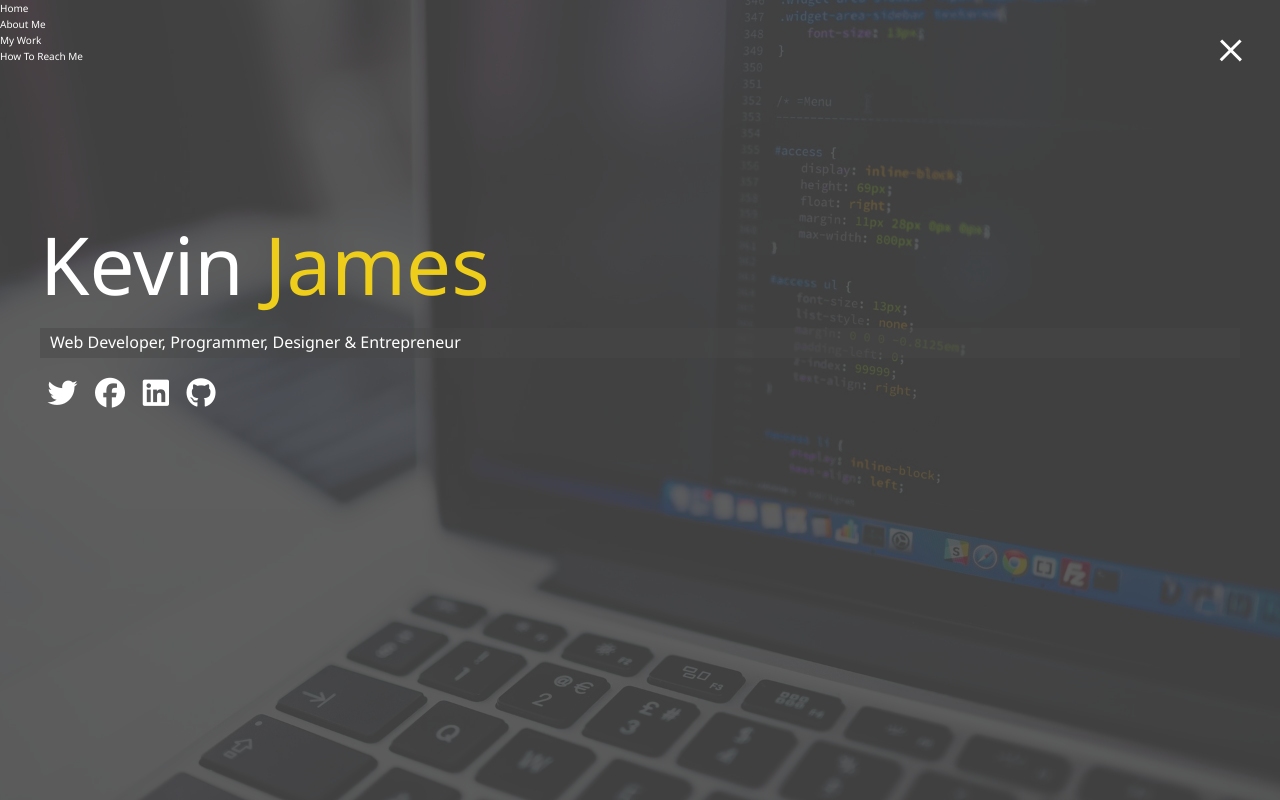
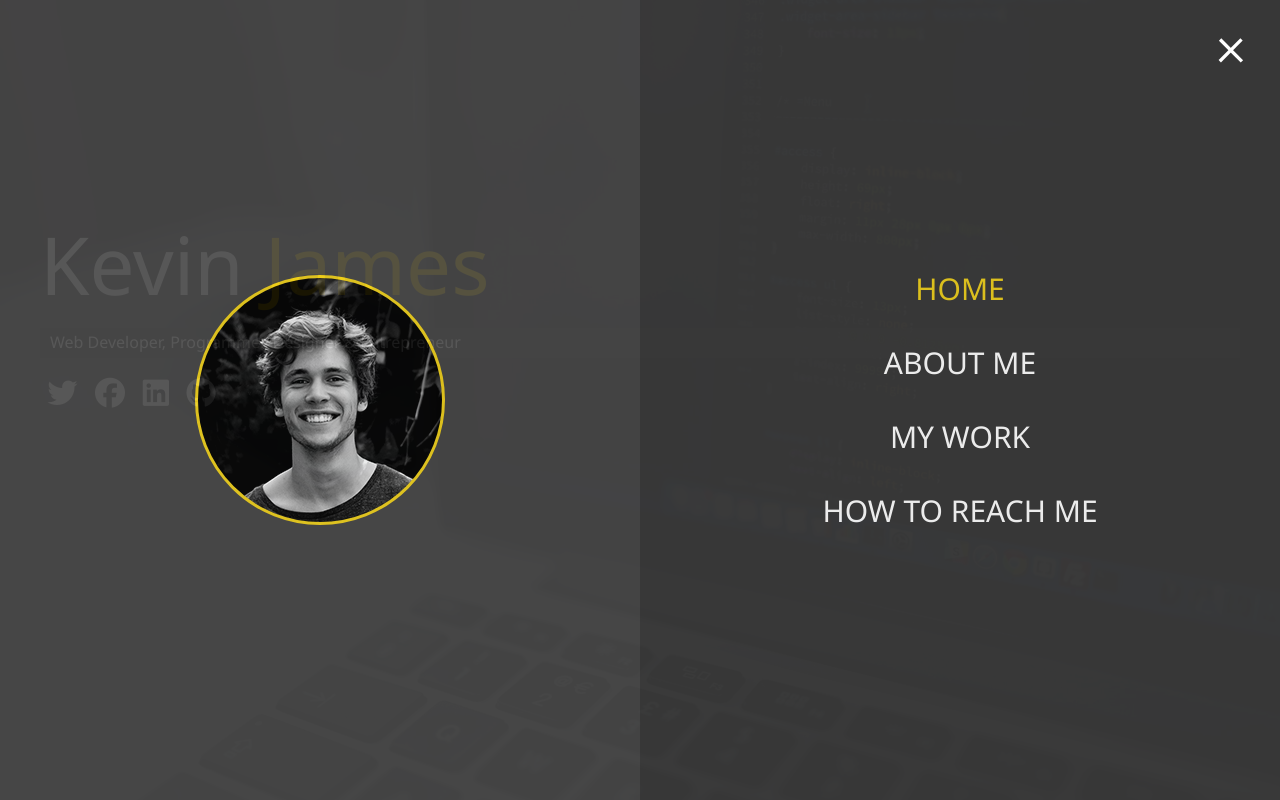
Before and after one commit to Zeus60/portfolio, a website: page index.html in a window 1280 px wide. Both pictures are taken after a click on the element 1231 px from the left and 47 px from the top of the page. Drawn offline with Linux system fonts and the light colour scheme.

Commit message:
Completed menu overlay

```diff
--- a/index.html
+++ b/index.html
@@ -21,12 +21,10 @@
 
     <nav class="menu">
       <div class="menu-branding">
+        <div class="portrait"></div>
       </div>
-      <div class="menu-portrait">
-      </div>
-
       <ul class="menu-nav">
-        <li class="nav-item">
+        <li class="nav-item current">
           <a href="/" class="nav-link">Home</a>
         </li>
 
--- a/scss/abstracts/_mixins.scss
+++ b/scss/abstracts/_mixins.scss
@@ -1,5 +1,5 @@
 @mixin easeOut {
-  transition: all 0.75s ease-out;
+  transition: all 0.65s ease-out;
 }
 
 @mixin background {
--- a/scss/layout/_menu.scss
+++ b/scss/layout/_menu.scss
@@ -22,7 +22,7 @@
     .btn-line {
       //line 1 = rotate
       &:nth-child(1) {
-        transform: rotate(45deg) translate(5px, 5px);
+        transform: rotate(45deg) translate(5px, 5px) scale(1.1);
       }
       //line 2 = hide
       &:nth-child(2) {
@@ -30,8 +30,103 @@
       }
       //line 3 = rotate
       &:nth-child(3) {
-        transform: rotate(-45deg) translate(6.5px, -6px);
+        transform: rotate(-45deg) translate(6.5px, -6px) scale(1.1);
       }
     }
   }
 }
+
+// Menu Overlay //
+.menu {
+  position: fixed;
+  top: 0;
+  width: 100%;
+  opacity: 0.9;
+  visibility: hidden;
+
+  &.show {
+    visibility: visible;
+  }
+
+  &-branding,
+  &-nav {
+    display: flex;
+    flex-flow: column wrap;
+    align-items: center;
+    justify-content: center;
+    float: left;
+    width: 50%;
+    height: 100vh;
+    overflow: hidden;
+  }
+
+  // Nav Side //
+  &-nav {
+    background: darken($primary-color, 5);
+    list-style: none;
+    transform: translate3d(0, -100%, 0);
+    @include easeOut;
+
+    // Slide in from top //
+    &.show {
+      transform: translate3d(0, 0, 0);
+    }
+  }
+
+  // Branding Side //
+  &-branding {
+    background: $primary-color;
+    transform: translate3d(0, 100%, 0);
+    @include easeOut;
+
+    // Slide in from bottom //
+    &.show {
+      transform: translate3d(0, 0, 0);
+    }
+
+    .portrait {
+      width: 25rem;
+      height: 25rem;
+      background: url(../img/portrait.jpg);
+      border-radius: 50%;
+      border: 3px solid $secondary-color;
+    }
+  }
+
+  .nav-item {
+    transform: translate3d(60rem, 0, 0);
+    @include easeOut;
+
+    // Slide in from right //
+    &.show {
+      transform: translate3d(0, 0, 0);
+    }
+
+    &.current > a {
+      color: $secondary-color;
+    }
+  }
+
+  .nav-link {
+    display: inline-block;
+    //position: relative;
+    font-size: 3rem;
+    text-transform: uppercase;
+    padding: 1.3rem 0;
+    font-weight: 400;
+    color: #fff;
+    text-decoration: none;
+    @include easeOut;
+
+    &:hover {
+      color: $secondary-color;
+    }
+  }
+}
+
+// Delay each nav item slide by 0.1s //
+@for $x from 1 through 4 {
+  .nav-item:nth-child(#{$x}) {
+    transition-delay: $x * 0.1s;
+  }
+}
```
Also changed, not shown: dist/css/main.css.
